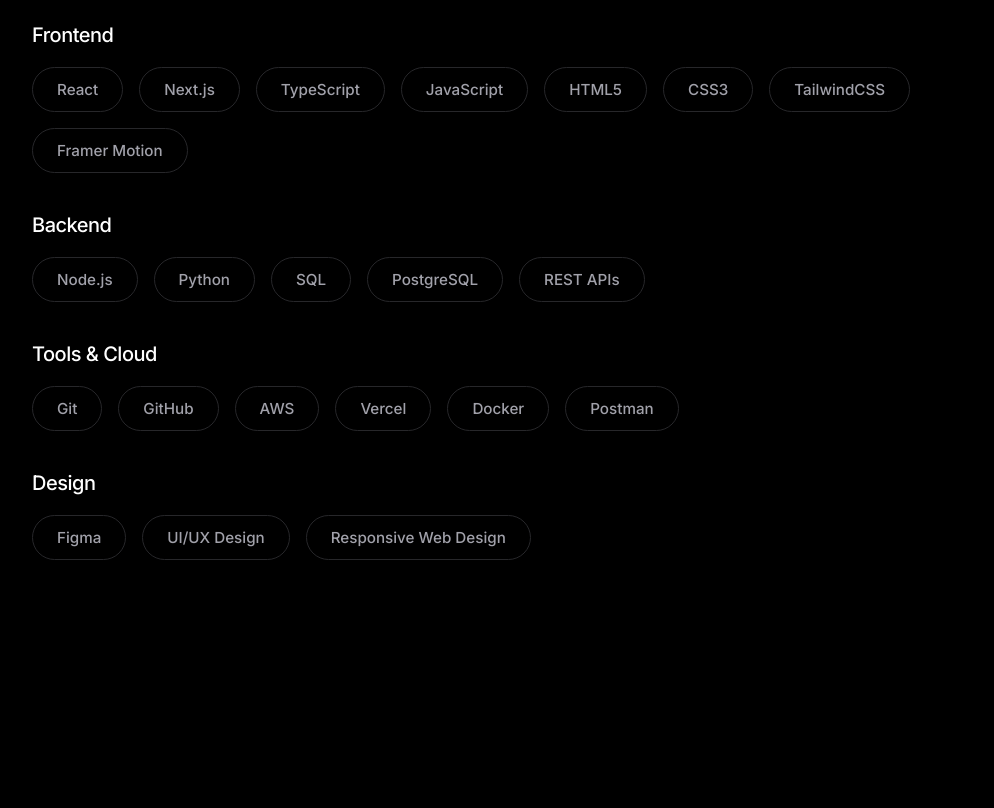
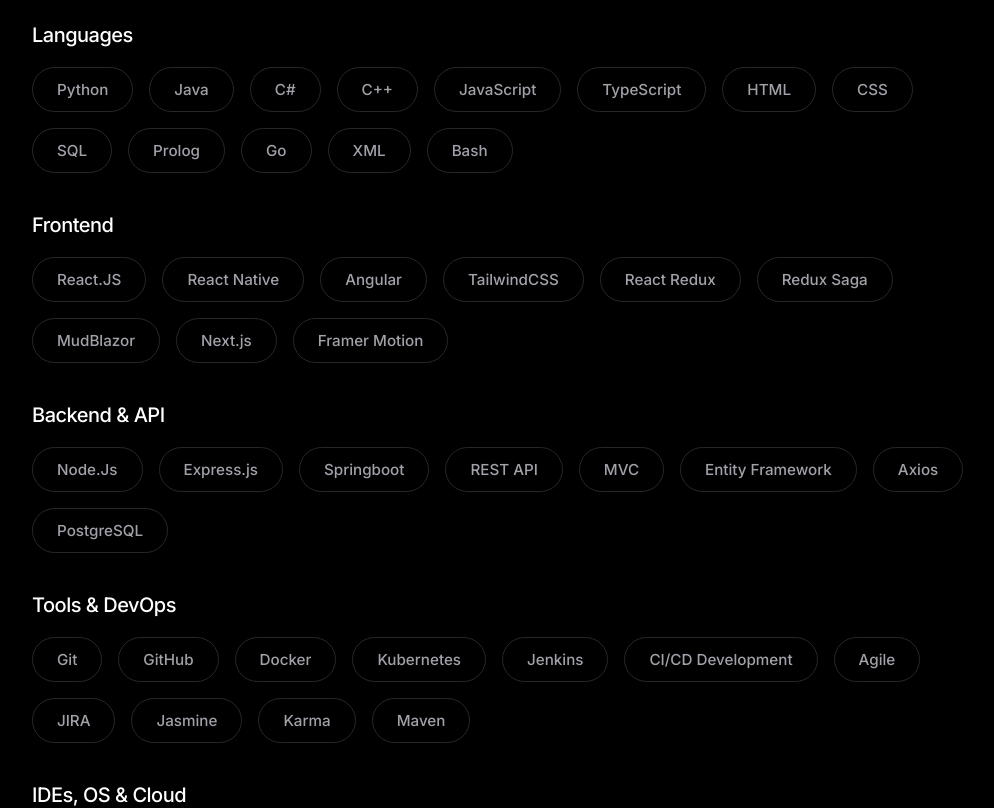
Before and after one commit to Ayprusss/AnthonyLe, a React (Create React App) app: page / in a window 1280 px wide. Shown: the part 1000-1808 px from the top of the page, without its empty margins (140-1134 px from the left). Built offline with nearby package versions, Linux system fonts and the light colour scheme.

Commit message:
minor changes to skills and linked urls

```diff
--- a/src/Components/Contact.js
+++ b/src/Components/Contact.js
@@ -1,6 +1,6 @@
 import React, { useRef, useState } from 'react';
 import { motion } from 'framer-motion';
-import { Github, Linkedin, Twitter } from 'lucide-react';
+import { Github, Linkedin } from 'lucide-react';
 import emailjs from '@emailjs/browser';
 import './Contact.css';
 
@@ -66,8 +66,7 @@
 
                 <div className="social-links">
                     <a href="https://github.com/Ayprusss" target="_blank" rel="noreferrer" aria-label="GitHub"><Github size={24} /></a>
-                    <a href="https://linkedin.com/" target="_blank" rel="noreferrer" aria-label="LinkedIn"><Linkedin size={24} /></a>
-                    <a href="https://twitter.com/" target="_blank" rel="noreferrer" aria-label="Twitter"><Twitter size={24} /></a>
+                    <a href="https://www.linkedin.com/in/anthonykhle/" target="_blank" rel="noreferrer" aria-label="LinkedIn"><Linkedin size={24} /></a>
                 </div>
             </motion.div>
 
--- a/src/Components/Skills.js
+++ b/src/Components/Skills.js
@@ -4,16 +4,24 @@
 
 const skillCategories = [
     {
-        title: "Frontend",
-        skills: ["React", "Next.js", "TypeScript", "JavaScript", "HTML5", "CSS3", "TailwindCSS", "Framer Motion"]
+        title: "Languages",
+        skills: ["Python", "Java", "C#", "C++", "JavaScript", "TypeScript", "HTML", "CSS", "SQL", "Prolog", "Go", "XML", "Bash"]
     },
     {
-        title: "Backend",
-        skills: ["Node.js", "Python", "SQL", "PostgreSQL", "REST APIs"]
+        title: "Frontend",
+        skills: ["React.JS", "React Native", "Angular", "TailwindCSS", "React Redux", "Redux Saga", "MudBlazor", "Next.js", "Framer Motion"]
     },
     {
-        title: "Tools & Cloud",
-        skills: ["Git", "GitHub", "AWS", "Vercel", "Docker", "Postman"]
+        title: "Backend & API",
+        skills: ["Node.Js", "Express.js", "Springboot", "REST API", "MVC", "Entity Framework", "Axios", "PostgreSQL"]
+    },
+    {
+        title: "Tools & DevOps",
+        skills: ["Git", "GitHub", "Docker", "Kubernetes", "Jenkins", "CI/CD Development", "Agile", "JIRA", "Jasmine", "Karma", "Maven"]
+    },
+    {
+        title: "IDEs, OS & Cloud",
+        skills: ["VsCode", "Visual Studio", "Cursor", "CoPilot", "Android Studio", "Notepad++", "Eclipse", "Linux", "Operating Systems", "AWS", "Microsoft Azure", "Firebase", "Postman", "Google Claude CLI"]
     },
     {
         title: "Design",
```
